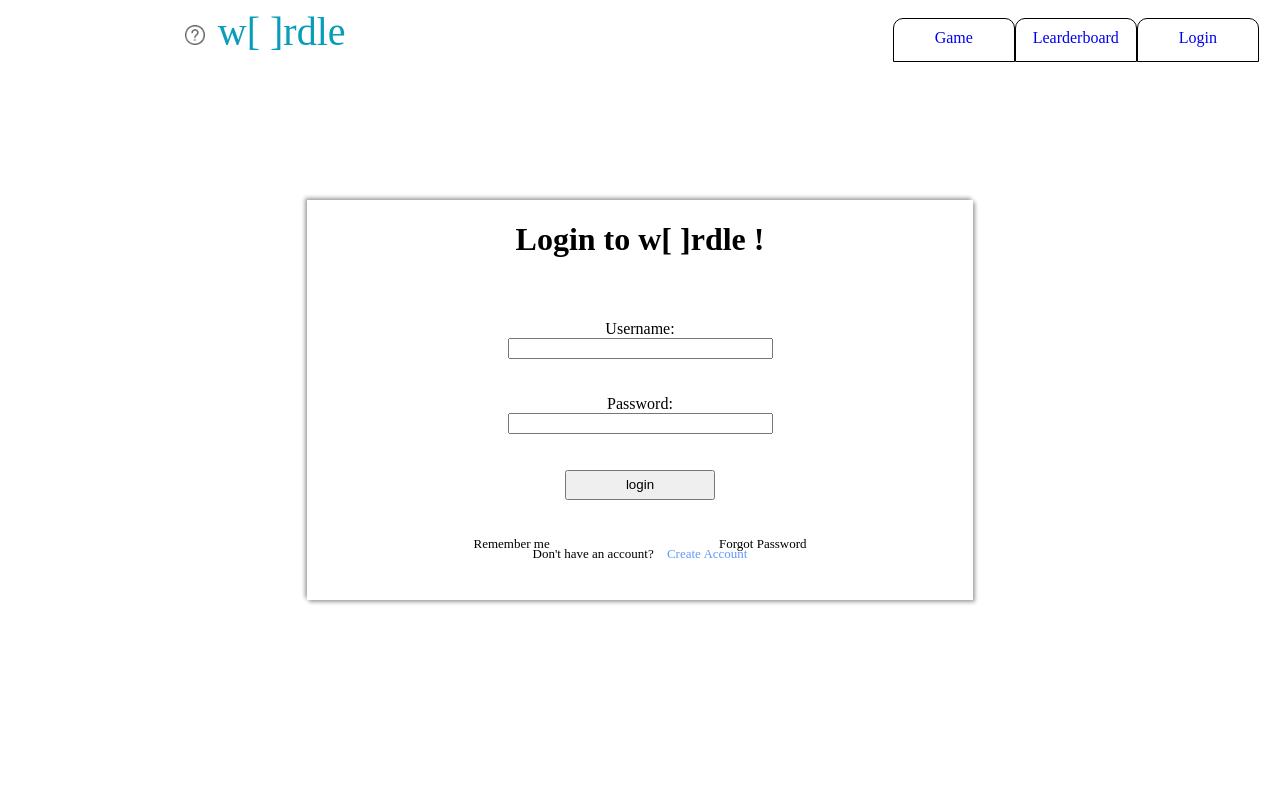
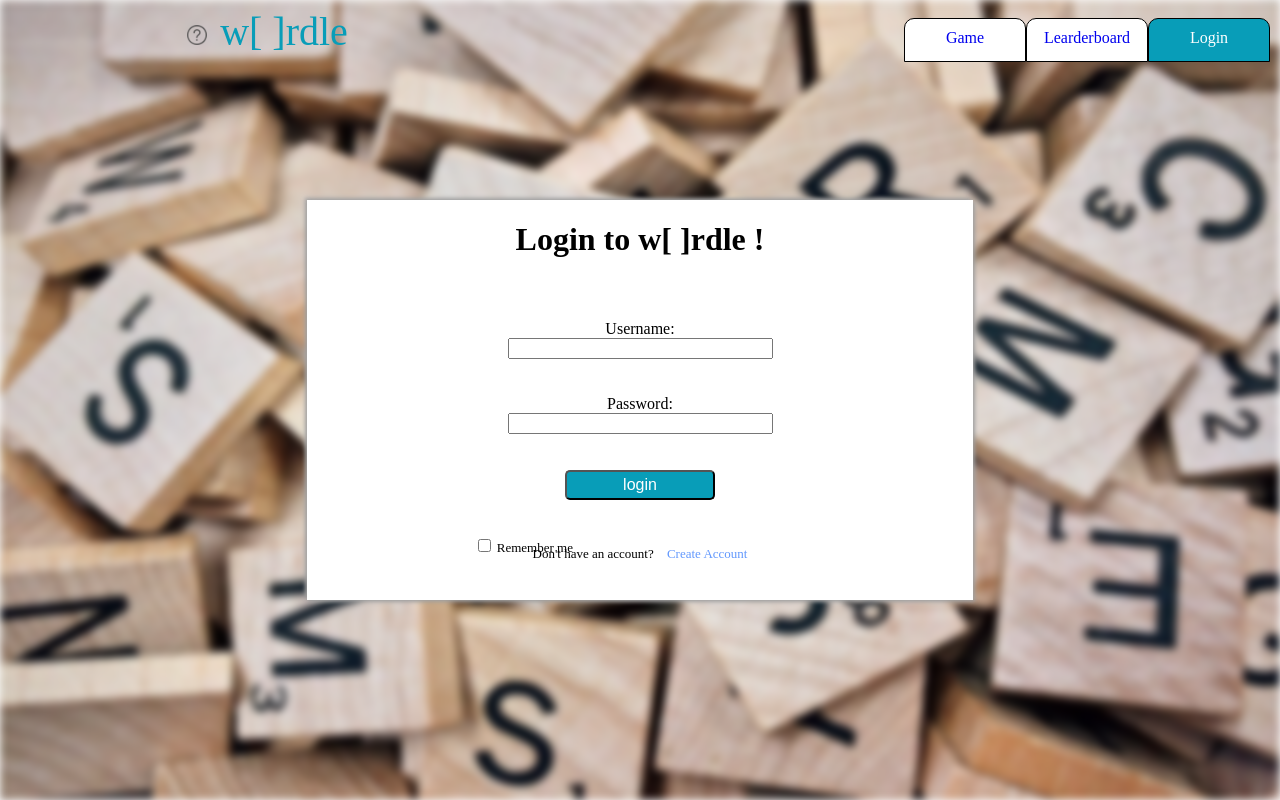
Before and after one commit to Matthew-P133/W-rdle, a Django app: page /wordgame/login/ in a window 1280 px wide. Run offline with Django 3.2, Linux system fonts and the light colour scheme.

Commit message:
login page version1.1

```diff
--- a/static/style/baseCss.css
+++ b/static/style/baseCss.css
@@ -1,15 +1,20 @@
+html{
+    overflow-x:hidden;
+    overflow-y:hidden;
+}
+
 a{
     text-decoration:none;
 }
 
 a:visited {
-color:#000000;
-text-decoration:none;
+    color:#000000;
+    text-decoration:none;
 }
 
 a:hover {
-color:rgb(8, 157, 184);
-text-decoration:none;
+    color:rgb(8, 157, 184);
+    text-decoration:none;
 }
 
 .menu {
@@ -18,6 +23,8 @@ text-decoration:none;
     height: 40px;
     flex-direction: row;
     list-style:none;
+    position:absolute;
+    z-index:1;
 }
 .main-contain{
     width: 100%;
--- /dev/null
+++ b/static/style/loginCss.css
@@ -0,0 +1,111 @@
+html{
+    overflow-x:hidden;
+    overflow-y:hidden;
+}
+.flex-item {
+    background-color: #fff;
+}
+
+#base_login {
+    background-color:rgb(8, 157, 184);
+
+}
+
+#base_login a{
+    color:white;
+}
+
+#contain{
+    width: 98%;
+    height: 100%;
+}
+
+#set_background{
+    display: block;
+    position: fixed;
+    width: 100%;
+    height: 100%;
+    background-image: url("../images/background.jpg");
+    background-size:100% 100%;
+    background-repeat:no-repeat;
+    top: 0;
+    left: 0;
+    z-index: -1;
+    -webkit-filter: blur(3px);
+    filter: blur(4px);
+}
+
+#contain-login{
+    display: block;
+    position: fixed;
+    position: absolute;
+    top: 50%;
+    left: 50%;
+    width: 666px;
+    height:400px;
+    margin-left: -333px;
+    margin-top: -200px;
+    box-shadow: 2px 2px 4px #A0A0A0, -2px -2px 4px #A0A0A0;
+    background-color: #fff;
+    z-index: 1113;
+}
+
+#login_top{
+    display: block;
+    position: relative;
+    top: 10%;
+    left: 25%;
+    width: 333px;
+    height:200px;
+    font-size: 16px;
+}
+
+#notice{
+    display: flex;
+    width: 100%;
+    margin-top:15px;
+    font-size: 13px;
+    height:20px;
+}
+
+#remember{
+    width: 50%;
+}
+
+#login_form{
+    text-align: center;
+}
+
+h1{
+    text-align: center;
+}
+
+#login_click{
+    height:30px;
+    width:150px;
+    background-color:rgb(8, 157, 184) ;
+    border-radius: 5px 5px 5px 5px;
+    color: #fff;
+    font-size: 16px;
+}
+
+#login_click:hover{
+    background-color:#fff ;
+    color:rgb(8, 157, 184) ;
+    cursor:pointer;
+}
+
+#msg{
+    height:11px;
+    text-align: center;
+    color: red;
+    font-size: 11px;
+    margin-top: 10px;
+}
+
+#login_bottom{
+    text-align: center;
+    font-size: 13px;
+    height:20px;
+    margin-top: 30px;
+}
--- a/templates/wordgame/base.html
+++ b/templates/wordgame/base.html
@@ -34,7 +34,7 @@
                 {% else %}
                 <!-- Show these links when the user is NOT logged in -->
                 <!-- <div><a href="{% url 'wordgame:register' %}">Sign Up</a></div> -->
-                <div class="flex-item"><a href="{% url 'wordgame:login' %}">Login</a></div>
+                <div class="flex-item" id="base_login"><a href="{% url 'wordgame:login' %}">Login</a></div>
                 {% endif %}
 
             </div>
--- a/templates/wordgame/login.html
+++ b/templates/wordgame/login.html
@@ -2,81 +2,7 @@
 {% load staticfiles %}
 
 {% block head_block %}
-<style>
-
-
-
-#contain{
-display: block;
-position: fixed;
-top: 0;
-left: 0;width: 100%;
-height: 100%;
-}
-#contain-login{
-    display: block;
-    position: fixed;
-    position: absolute;
-    top: 50%;
-    left: 50%;
-    width: 666px;
-    height:400px;
-    margin-left: -333px;
-    margin-top: -200px;
-    box-shadow: 2px 2px 4px #A0A0A0, -2px -2px 4px #A0A0A0;
-    background-color: #fff;
-}
-#login_top{
-    display: block;
-    position: relative;
-    top: 10%;
-    left: 25%;
-    width: 333px;
-    height:200px;
-}
-#notice{
-    display: flex;
-    width: 100%;
-    margin-top:15px;
-    font-size: 13px;
-    height:20px;
-}
-#remember{
-    width: 50%;
-}
-#resetPsw{
-    width: 50%;
-    text-align: right;
-}
-#login_form{
-    text-align: center;
-}
-
-h1{
-    text-align: center;
-}
-
-#login_click{
-    height:30px;
-    width:150px;
-}
-
-#msg{
-    height:11px;
-    text-align: center;
-    color: red;
-    font-size: 11px;
-    margin-top: 10px;
-}
-
-
-#login_bottom{
-    text-align: center;
-    font-size: 13px;
-    height:20px;
-    margin-top: 30px;
-}
-</style>
+<link rel="stylesheet" type="text/css" href="../../static/style/loginCss.css" charset="utf-8"/>
 {% endblock %}
 
 {% block title_block %}
@@ -85,7 +11,7 @@ h1{
 
 {% block body_block %}
     <div id = "contain">
-
+        <div id = "set_background"> </div>
         <div id = "contain-login">
             <h1>Login to w[&nbsp;]rdle !</h1>
             <div id="login_top">
@@ -104,10 +30,8 @@ h1{
                 <div id="msg">{{ msg }}</div>
                 <div id="notice">
                     <div id="remember">
-                        Remember me
-                    </div>
-                    <div id="resetPsw">
-                        Forgot Password
+                        <input id="rememberMe" type="checkbox" name="check_remember" {{ check_value }}/>
+                        <span>Remember me</span>
                     </div>
                 </div>
             </div>
```
Also changed, not shown: static/images/background.jpg (added).
